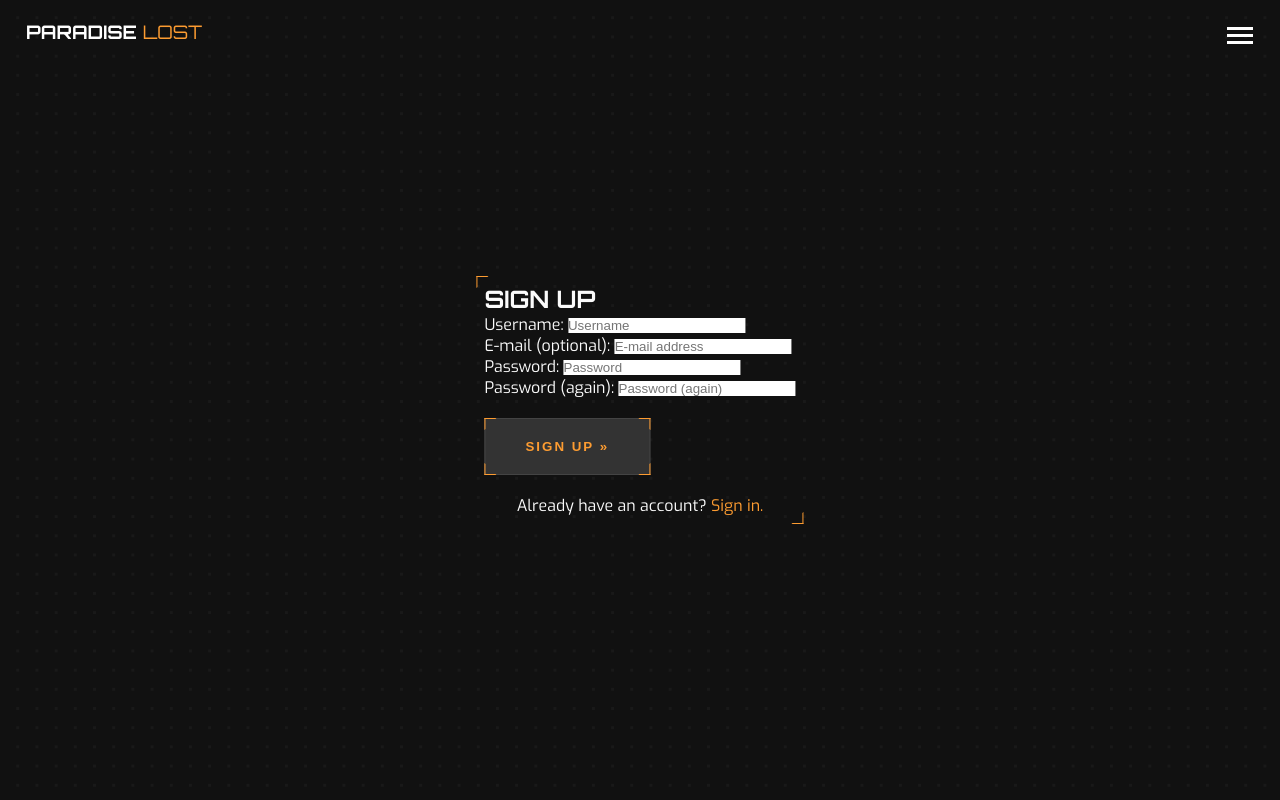
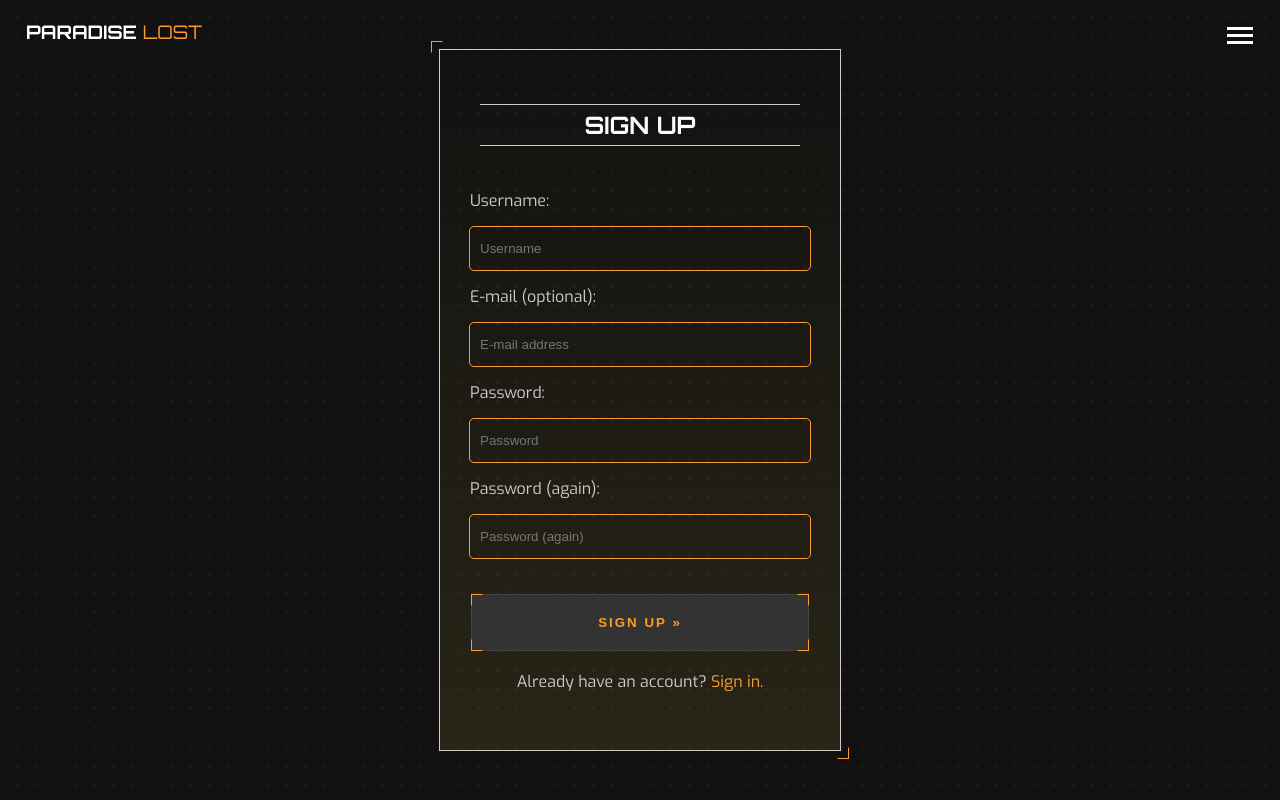
Before and after one commit to Ryael/paradise-lost, a Django app: page /accounts/signup/ in a window 1280 px wide. Run offline with Django 4.2, Linux system fonts and the light colour scheme; some libraries are stand-ins or nearby versions.

Commit message:
Style `signup.html`

```diff
--- a/static/css/form.css
+++ b/static/css/form.css
@@ -7,7 +7,8 @@
   transform: translate(-50%, -50%);
 }
 
-#login-form {
+#login-form,
+#signup-form {
   position: relative;
   width: 400px;
   height: 700px;
@@ -25,7 +26,17 @@
   margin-left: 40px;
 }
 
-#login-form input {
+#signup-form h2 {
+  margin: 54px 0px 44px 0px;
+  border-top: 1px solid #ccc;
+  border-bottom: 1px solid #ccc;
+  line-height: 2.5rem;
+  margin-right: 40px;
+  margin-left: 40px
+}
+
+#login-form input,
+#signup-form input {
   display: block;
   margin: 15px auto;
   background: none;
@@ -50,18 +61,26 @@
   right: -0.5rem;
 }
 
-#login-form p {
+#login-form p,
+#signup-form p {
   text-align: left;
   color: #ccc;
   margin-bottom: 15px;
 }
 
-#login-form label {
+#login-form label,
+#signup-form label {
   margin-left: 30px;
 }
 
 #login-form button {
   padding: 20px 135px;
+  margin: 10px 0 20px 0;
+  z-index: 0;
+}
+
+#signup-form button {
+  padding: 20px 126px;
   z-index: 0;
 }
 
@@ -92,5 +111,3 @@
 #login-form #id_remember {
   margin: -18px 0px 0px 0px;
 }
-
-#id_remember > p
```
Also changed, not shown: db.sqlite3.
